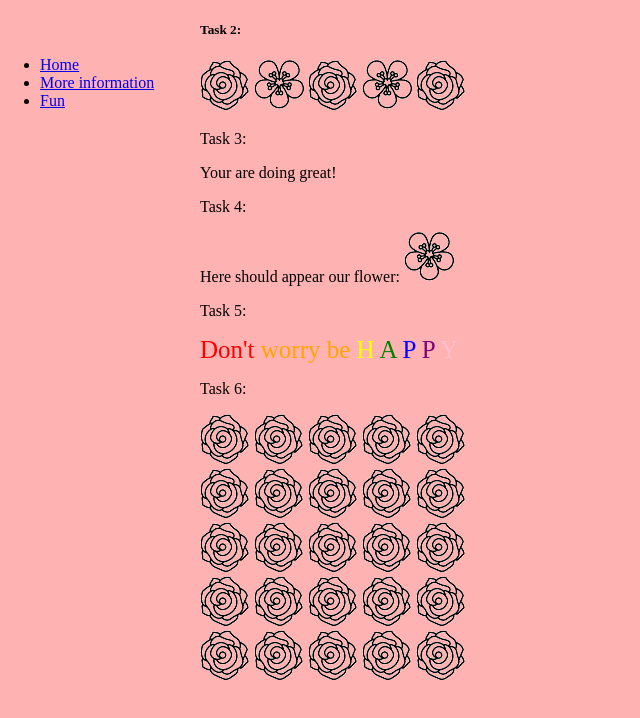
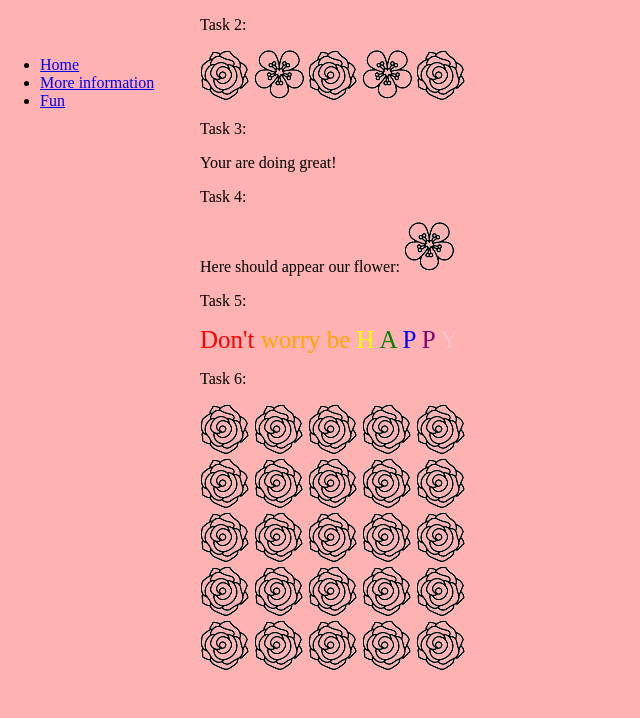
Before and after one commit to mariagrs/mariagrs.github.io, a plain HTML site: page fun.html in a window 1280 px wide. Shown: the whole page, without its empty margins (0-640 px from the left). Drawn offline with Linux system fonts and the light colour scheme.

Commit message:
Update fun.html

```diff
--- a/fun.html
+++ b/fun.html
@@ -18,7 +18,7 @@
 </ul>
 
 
-	  <p><h5>Task 2:</h5></p>
+	  <p>Task 2:</p>
  <div id="container">
  <img src="flower1.png"/>
  <img src="flower1.png"/>
```
